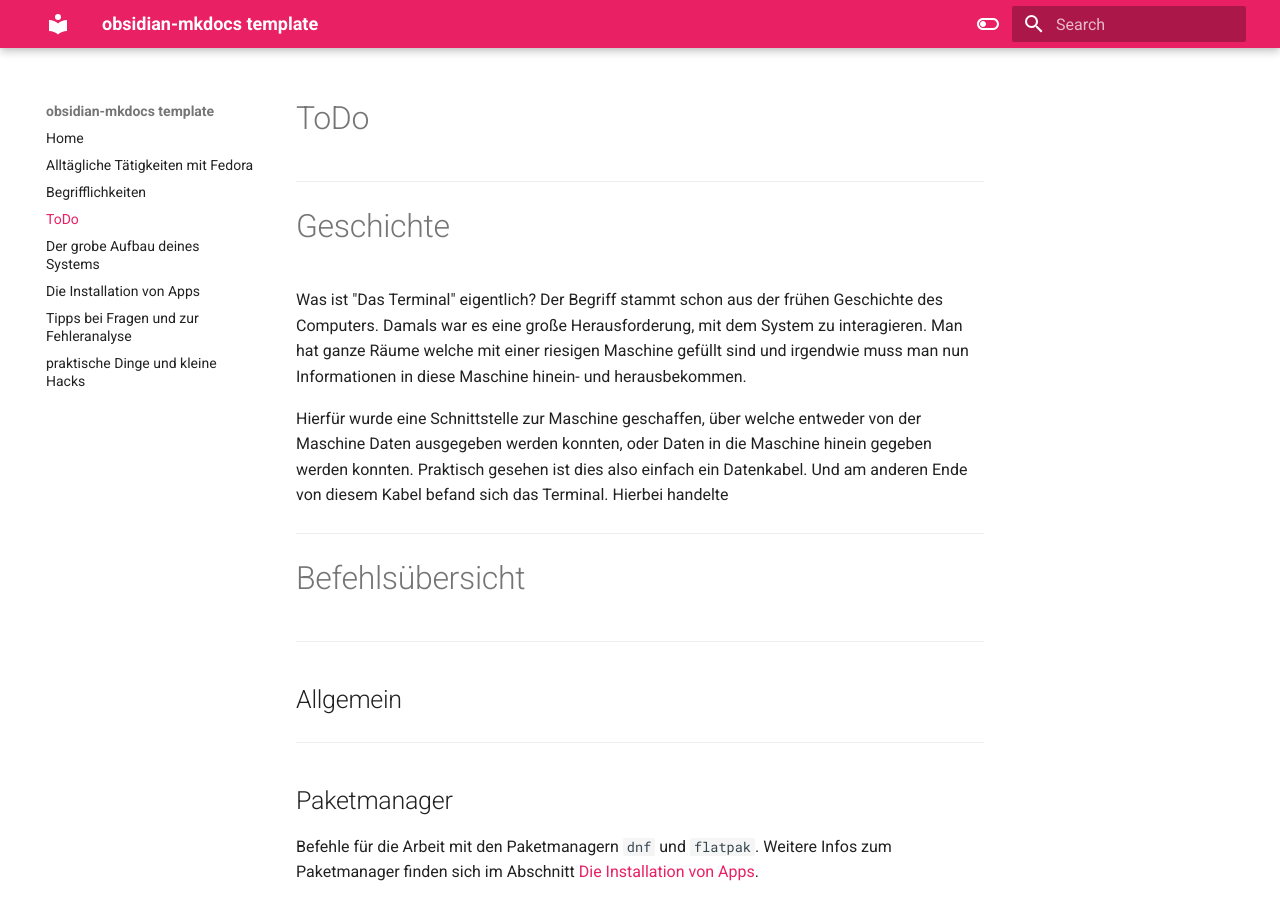
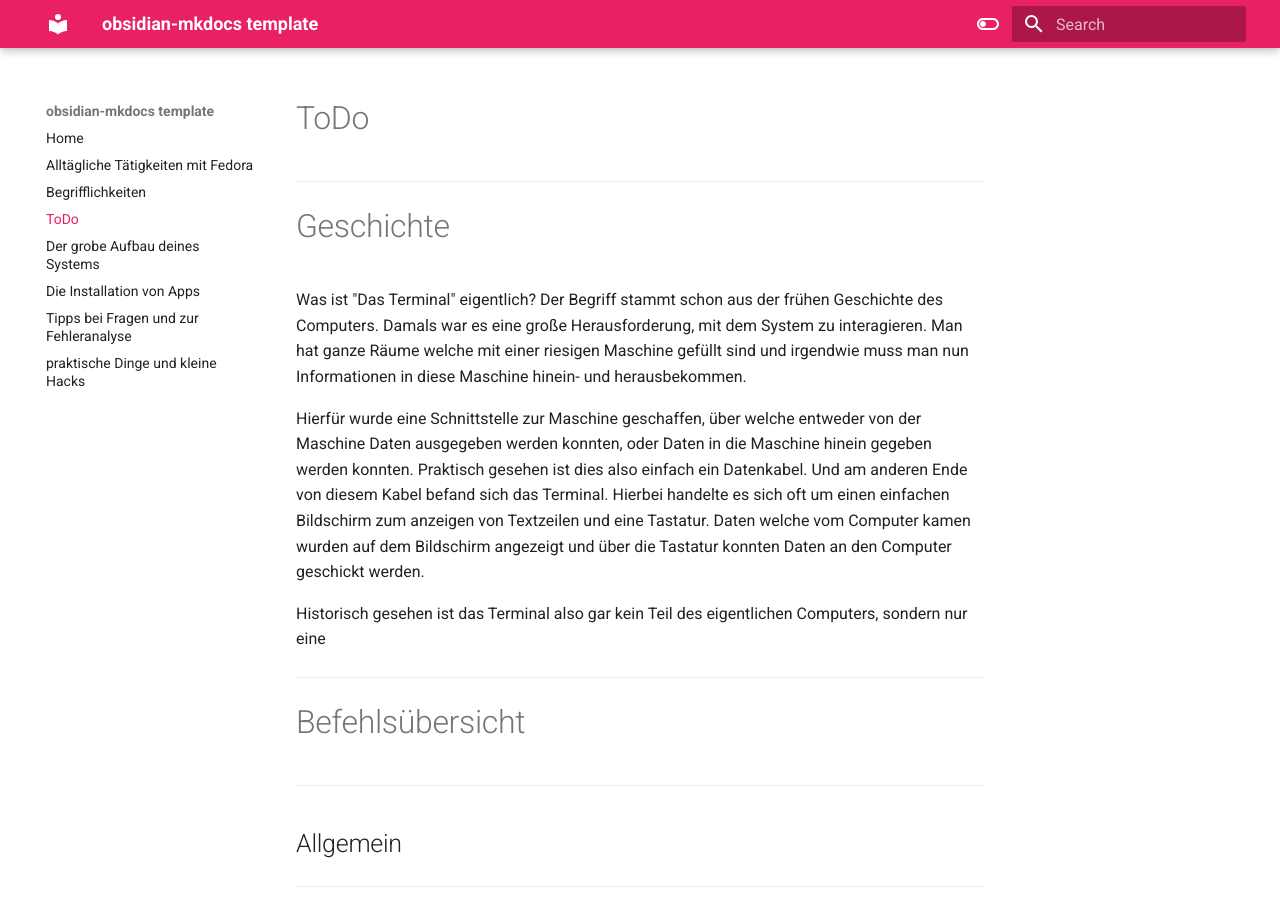
Before and after one commit to Tecipry/Handbuch-fedoraKDE, an MkDocs documentation site: the page built from docs/Das Terminal.md, in a window 1280 px wide and 900 px high. Built offline with MkDocs 1.6.1 and Material for MkDocs 9.7.7, drawn with Linux system fonts in a browser that asks for light colours.

Commit message:
backup from:  20-12-2025 13:03:46

```diff
--- a/docs/Das Terminal.md
+++ b/docs/Das Terminal.md
@@ -5,7 +5,9 @@
 
 Was ist "Das Terminal" eigentlich? Der Begriff stammt schon aus der frühen Geschichte des Computers. Damals war es eine große Herausforderung, mit dem System zu interagieren. Man hat ganze Räume welche mit einer riesigen Maschine gefüllt sind und irgendwie muss man nun Informationen in diese Maschine hinein- und herausbekommen.
 
-Hierfür wurde eine Schnittstelle zur Maschine geschaffen, über welche entweder von der Maschine Daten ausgegeben werden konnten, oder Daten in die Maschine hinein gegeben werden konnten. Praktisch gesehen ist dies also einfach ein Datenkabel. Und am anderen Ende von diesem Kabel befand sich das Terminal. Hierbei handelte
+Hierfür wurde eine Schnittstelle zur Maschine geschaffen, über welche entweder von der Maschine Daten ausgegeben werden konnten, oder Daten in die Maschine hinein gegeben werden konnten. Praktisch gesehen ist dies also einfach ein Datenkabel. Und am anderen Ende von diesem Kabel befand sich das Terminal. Hierbei handelte es sich oft um einen einfachen Bildschirm zum anzeigen von Textzeilen und eine Tastatur. Daten welche vom Computer kamen wurden auf dem Bildschirm angezeigt und über die Tastatur konnten Daten an den Computer geschickt werden.
+
+Historisch gesehen ist das Terminal also gar kein Teil des eigentlichen Computers, sondern nur eine
 
 ---
 # Befehlsübersicht
```
